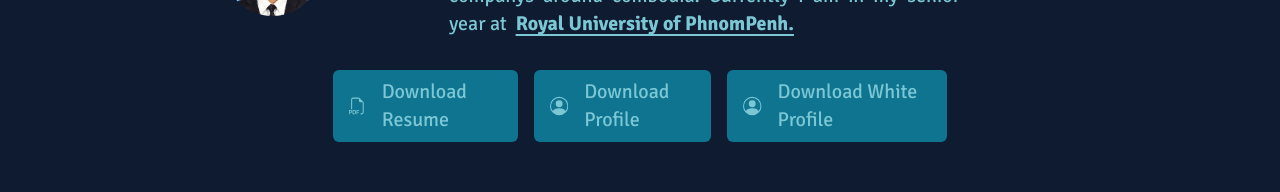
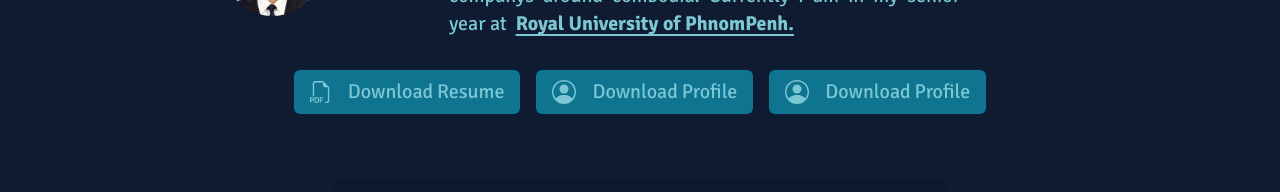
Before and after one commit to Parzival-IOI/Portfolio_3.0, a Next.js app: page / in a window 1280 px wide. Shown: the part 1174-1366 px from the top of the page. Built offline with nearby package versions, Linux system fonts and the light colour scheme.

Commit message:
Project card improvement and main page resposive design

```diff
--- a/Components/Card.tsx
+++ b/Components/Card.tsx
@@ -8,23 +8,24 @@ const Card  = (props: {item: data}) => {
   let path = "/Projects/" + props.item.id
   const created = new Date(props.item.created_at);
   return (
-    <Link href={{pathname: path}} key={props.item.id} className='flex justify-start items-center overflow-hidden flex-col min-w-[18rem] w-[90%] sm:w-auto h-[23rem] sm:h-96 max-w-[20rem] bg-slate-100/80 rounded-t-sm rounded-b-3xl shadow-md shadow-slate-400  hover:shadow-slate-200 transition-all group' >
+    <Link href={{pathname: path}} key={props.item.id} className='flex justify-start items-center overflow-hidden flex-col min-w-[18rem] w-[90%] sm:w-auto h-[23rem] sm:h-96 max-w-[20rem] bg-slate-900 shadow-slate-800 rounded-sm shadow-md transition-all group' >
         <Photo image={props.item.image} image_type={"image/jpeg"}></Photo>
+        <hr className='w-full h-[0.5px] bg-slate-50 mt-auto' />
         <div className='flex justify-start items-start flex-col w-full h-[55%] p-1'>
             <div className='flex justify-start items-center gap-x-0.5 '>
               {
                 props.item.project_technology?.map(tech => {
                   return (
-                    <div className='first:ml-3 py-1 px-2 sm:mt-3 sm:mb-2 mt-2 mb-1 rounded-lg bg-slate-800 text-slate-100 text-xs'>
+                    <div className='first:ml-3 py-1 px-2 sm:mt-3 sm:mb-2 mt-2 mb-1 rounded-lg bg-slate-800 text-xs'>
                       {tech.technology}
                     </div>
                   )
                 })
               }
             </div>
-            <p className=' w-full text-md md:text-lg truncate h-[15%] overflow-hidden text-slate-700 px-3 font-semibold underline decoration-double' >{props.item.title}</p>
+            <p className='px-3 w-full text-md md:text-lg truncate h-[15%] overflow-hiddenpx-3 font-semibold underline decoration-2' >{props.item.title}</p>
             <p className={`${'px-3 mt-2 indent-2 w-full h-[33%]  sm:h-[40%] text-sm text-ellipsis overflow-hidden break-words '}`}>{props.item.description}</p>
-            <p className='px-5  mt-2 underline text-slate-700 text-sm font-simibold '>Date : {
+            <p className='px-5 mt-2 underline text-sm font-simibold '>Date : {
               created.toLocaleDateString("en-US", { day: 'numeric' }) + "-" +
               created.toLocaleDateString("en-US", { month: 'short' }) + "-" +
               created.toLocaleDateString("en-US", { year: 'numeric' })
--- a/Components/Navbar.tsx
+++ b/Components/Navbar.tsx
@@ -48,7 +48,7 @@ const Navbar = () => {
         <div className=' h-full aspect-square rounded-full grid place-items-center '>
           <div className='p-2 md:p-3 aspect-square rounded-full grid place-items-center hover:text-slate-400'>
             {isActive = ("/" === pathname) ? true : false}
-            <Link href={"/"} key="1" className={`md:p-2 aspect-square transition-all flex justify-center items-center ${isActive ? `` : ``}`}>
+            <Link href={"/"} key="1" className={`p-2 aspect-square transition-all flex justify-center items-center ${isActive ? `` : ``}`}>
               <HomeIcon/>
             </Link>
           </div>
--- a/Components/Skill.tsx
+++ b/Components/Skill.tsx
@@ -8,15 +8,30 @@ const Skill = () => {
       <section className='w-5/6 sm:w-4/6 md:w-3/5 max-w-4xl mx-auto h-auto flex justify-center items-center transition_once gap-4'>
         <a href='Resume.pdf' target="_blank" rel="noopener noreferrer" className='px-4 py-2 rounded-md text-base md:text-xl bg-cyan-700 flex justify-center items-center gap-4 hover:text-slate-300 hover:bg-cyan-600 transition-colors duration-500'>
           <Pdf/>
-          Download Resume
+          <div className="flex gap-1">
+            <div className="hidden lg:block">
+              Download
+            </div>
+            Resume
+          </div>
         </a>
         <a href='Profile.jpg' target="_blank" rel="noopener noreferrer" className='px-4 py-2 rounded-md text-base md:text-xl bg-cyan-700 flex justify-center items-center gap-4 hover:text-slate-300 hover:bg-cyan-600 transition-colors duration-500'>
           <Profile />
-          Download Profile
+          <div className="flex gap-1">
+            <div className="hidden lg:block">
+              Download
+            </div>
+            Profile
+          </div>
         </a>
         <a href='HorKimHouy_White.jpg' target="_blank" rel="noopener noreferrer" className='px-4 py-2 rounded-md text-base md:text-xl bg-cyan-700 flex justify-center items-center gap-4 hover:text-slate-300 hover:bg-cyan-600 transition-colors duration-500'>
           <Profile />
-          Download White Profile
+          <div className="flex gap-1">
+            <div className="hidden lg:block">
+              Download
+            </div>
+            Profile
+          </div>
         </a>
       </section>
       <ChartContainer title={'Essential Skill'} lists={e_skill} />
--- a/app/page.tsx
+++ b/app/page.tsx
@@ -5,11 +5,13 @@ import Skill from '@/Components/Skill'
 
 const page = () => {
   return (
-    <div className='min-h-[120vh] text-[#7cc7d4]'>
+    <div className='min-h-[120vh] text-[#7cc7d4] '>
       <Parallax></Parallax>
-      <div className='p-8 md:py-20 md:px-32 bg-[#0f1b31]'>
-        <Intro />
-        <Skill />
+      <div className='bg-[#0f1b31]'>
+        <div className='p-8 md:py-20 md:px-32 max-w-7xl mx-auto'>
+          <Intro />
+          <Skill />
+        </div>
       </div>
     </div>
   )
```
Also changed, not shown: Components/Intro.tsx (+1 -1 lines), Components/Photo.tsx (+4 -1 lines).
